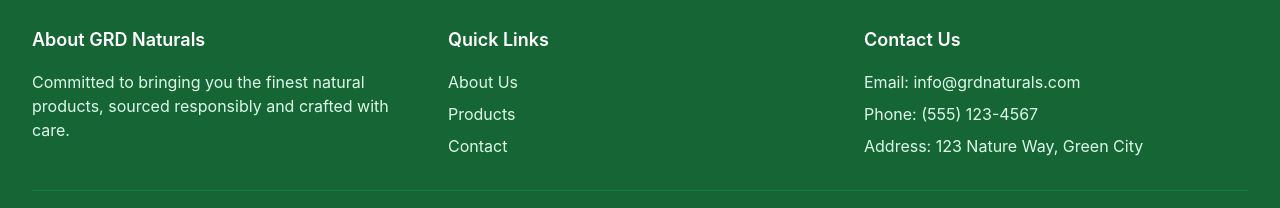
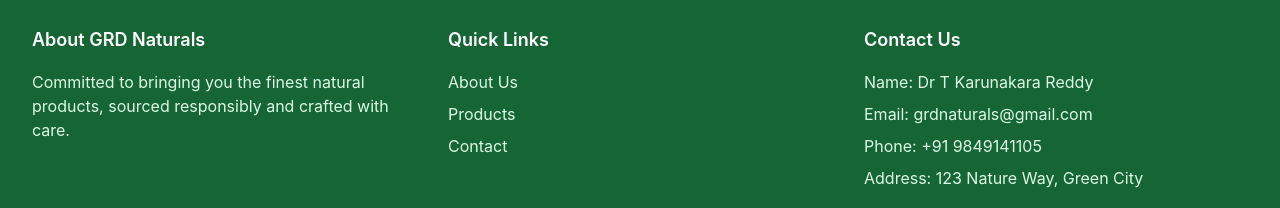
Before and after one commit to Maheshkarri4444/GRD-Ecom-website, a React (Vite) app in the folder frontend/: page / in a window 1280 px wide. Shown: the part 2410-2618 px from the top of the page. Built offline with nearby package versions, Linux system fonts and the light colour scheme; no server answers.

Commit message:
details changed

```diff
--- a/frontend/src/App.jsx
+++ b/frontend/src/App.jsx
@@ -163,8 +163,9 @@ function App() {
             <div>
               <h3 className="mb-4 text-lg font-semibold">Contact Us</h3>
               <ul className="space-y-2 text-green-100">
-                <li>Email: info@grdnaturals.com</li>
-                <li>Phone: (555) 123-4567</li>
+                <li>Name: Dr T Karunakara Reddy</li>
+                <li>Email: grdnaturals@gmail.com</li>
+                <li>Phone: +91 9849141105</li>
                 <li>Address: 123 Nature Way, Green City</li>
               </ul>
             </div>
```
Also changed, not shown: frontend/vercel.json (added), 2 other files (tests, documents, lock files or other folders).
